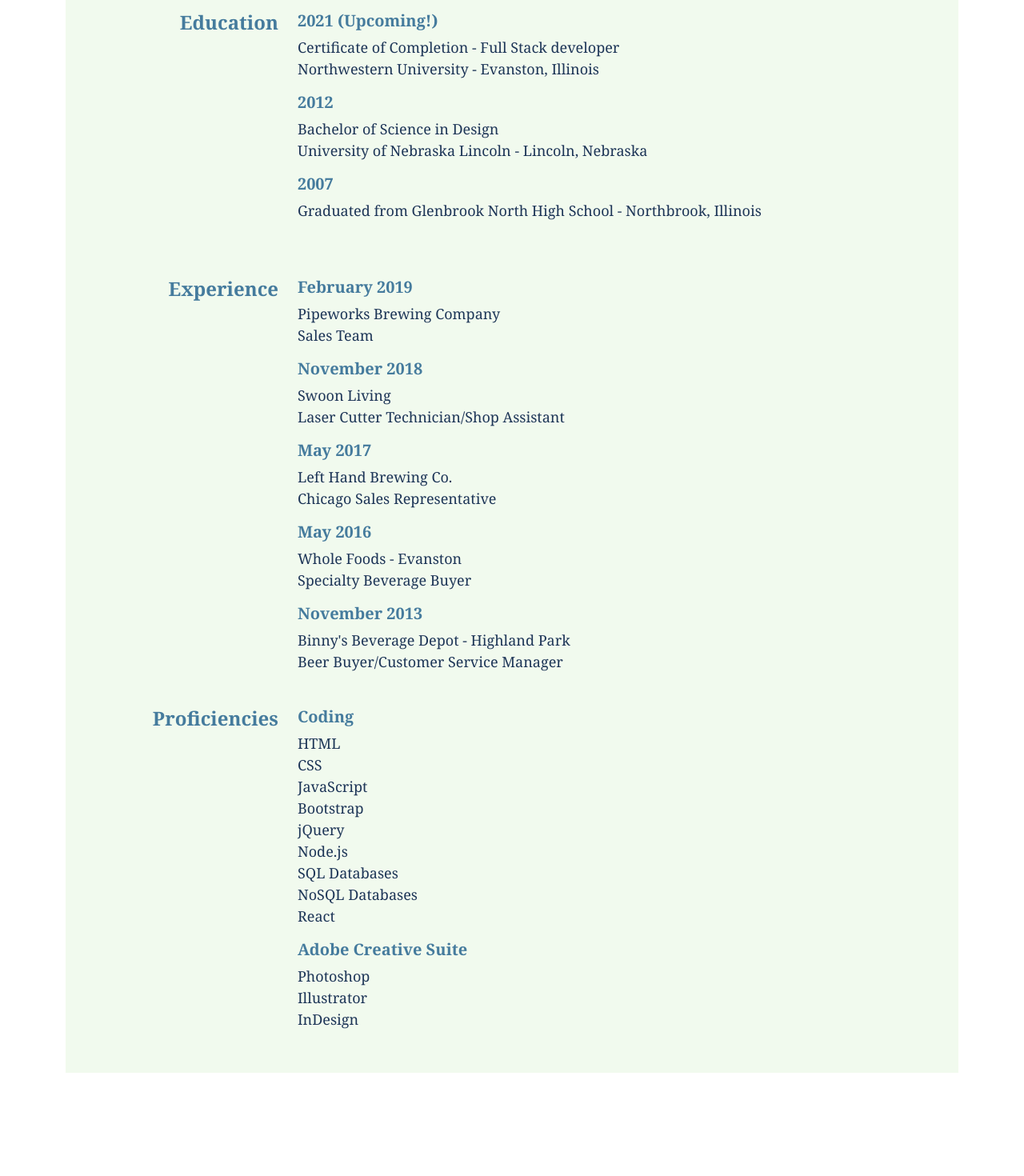
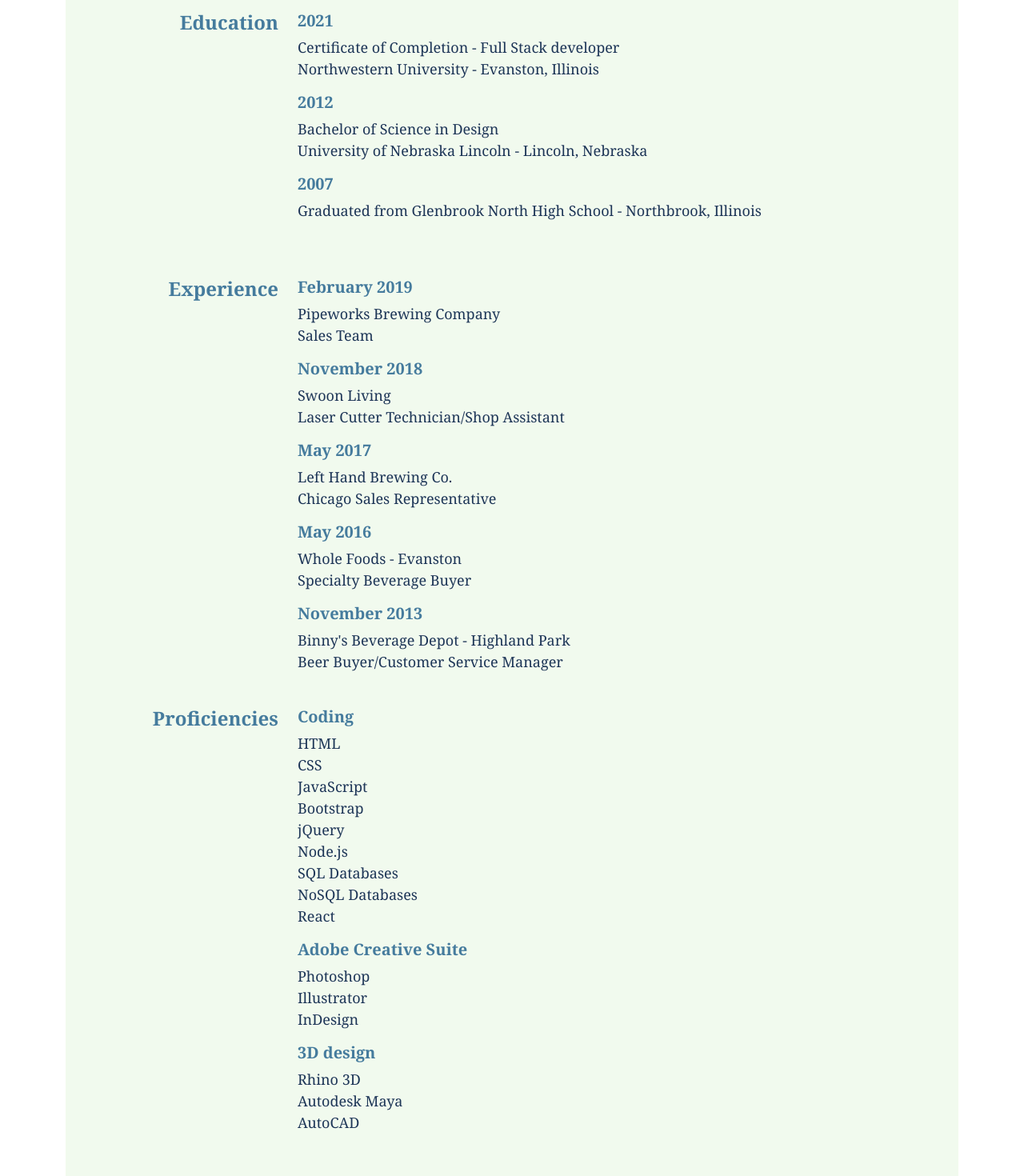
Before and after one commit to Rconat/react-portfolio, a React (Create React App) app: page /resume in a window 1280 px wide. Shown: the part 141-1611 px from the top of the page at 80% size. Before the commit the page ends 1482 px from the top, so only its background shows below. Built offline with nearby package versions, Linux system fonts and the light colour scheme.

Commit message:
updated resume.js

```diff
--- a/src/pages/about.js
+++ b/src/pages/about.js
@@ -13,7 +13,7 @@
                         </div>
                         <div className="col-lg-9">
                             <div className="bio-text">
-                                <p>     I am a recent graduate of the Coding Bootcamp program through Northwestern University and Trilogy Education Services. Since I was young I have always been interested in the field of technology and have been honing my computer skills ever Since. I obtained my Bachelor of Science in Design at University of Nebraska - Lincoln through their architecture program. The program has given me a great foundation in the design field which I am continually using to enhance my projects. My design degree additionally helps me in approaching problems with a clear and decisive methodology. This was also where I learned to utilize editing software such as the Adobe Creative Suite programs as well as a number of vector and rastor based design tools. Combining these skills with my Certificate in Full Stack Web Development ensures that I understand every aspect of web design and can excel quickly with the knowledge I have gained. I am looking to get my first job in web development and I hope pairing my background in design along with my new coding skills will allow me to tackle any problem that may arise in either front end or back end development.</p>
+                                <p>&emsp;&emsp;I am a recent graduate of the Coding Bootcamp program through Northwestern University and Trilogy Education Services. Since I was young I have always been interested in the field of technology and have been honing my computer skills ever Since. I obtained my Bachelor of Science in Design at University of Nebraska - Lincoln through their architecture program. The program has given me a great foundation in the design field which I am continually using to enhance my projects. My design degree additionally helps me in approaching problems with a clear and decisive methodology. This was also where I learned to utilize editing software such as the Adobe Creative Suite programs as well as a number of vector and rastor based design tools. Combining these skills with my Certificate in Full Stack Web Development ensures that I understand every aspect of web design and can excel quickly with the knowledge I have gained. I am looking to get my first job in web development and I hope pairing my background in design along with my new coding skills will allow me to tackle any problem that may arise in either front end or back end development.</p>
                             </div>
                         </div>
                     </div>
--- a/src/pages/projects.js
+++ b/src/pages/projects.js
@@ -54,8 +54,8 @@
 
           <div className="col-sm-4" id="projectSix">
             <a href ="https://rconat.github.io/react-employee-directory/">
-              <img className="project image-fluid" src="assets/eat-da-burger.jpg" alt="Eat Da Burger" id="proj-img"/>
-              <p className="projectImageTitle">Eat Da Burger!</p>
+              <img className="project image-fluid" src="assets/employee-directory.jpg" alt="React Employee Directory" id="proj-img"/>
+              <p className="projectImageTitle">React Employee Directory</p>
             </a>
           </div>
 
@@ -67,7 +67,7 @@
 
         <div className="row">
           <div className="col-sm-12">
-            <h2 id="moreProj">More projects coming soon! ... </h2>
+            <h2 id="moreProj">More Projects to come!</h2>
           </div>
         </div>
 
--- a/src/pages/resume.js
+++ b/src/pages/resume.js
@@ -10,7 +10,7 @@
                     <h2>Education</h2>
                 </div>
                 <div className="col-sm-9" id="education">
-                    <h2>2021 (Upcoming!)</h2>
+                    <h2>2021</h2>
                     <ul>
                         <li>Certificate of Completion - Full Stack developer</li>
                         <li>Northwestern University - Evanston, Illinois</li>
@@ -84,6 +84,12 @@
                         <li>Illustrator</li>
                         <li>InDesign</li>
                     </ul>
+                <h2>3D design</h2>
+                    <ul>
+                        <li>Rhino 3D</li>
+                        <li>Autodesk Maya</li>
+                        <li>AutoCAD</li>
+                    </ul>
                 <br/>
                 </div>
             </div>
```
